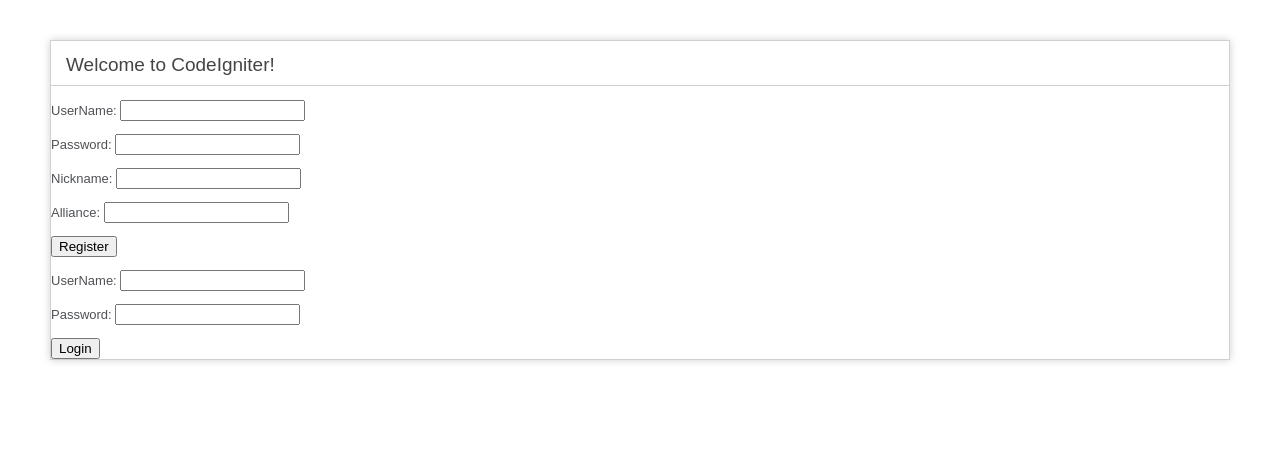
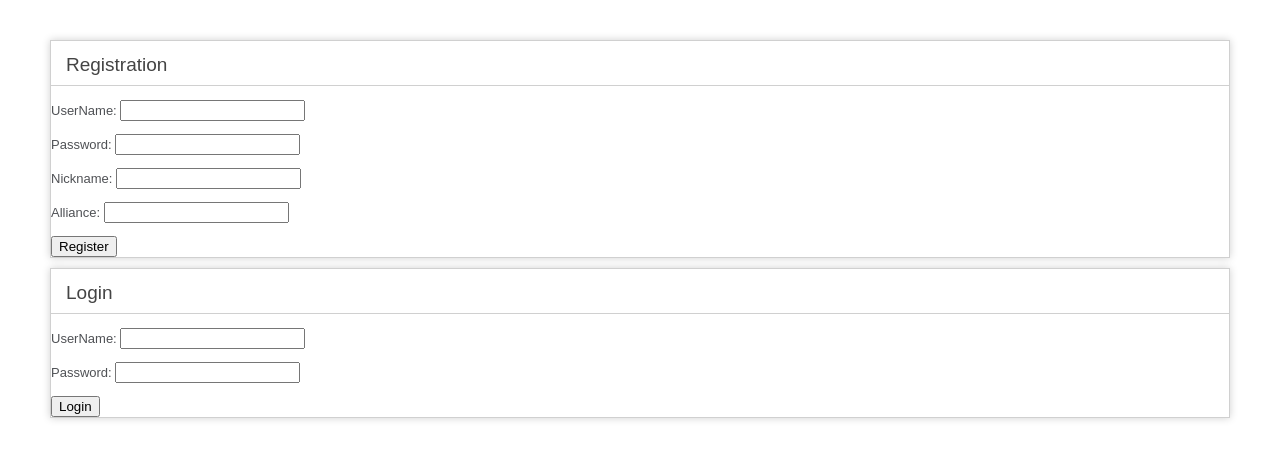
Before and after one commit to LarryShi/COMP7506SmartPhoneApp, a CodeIgniter app: page /database/ in a window 1280 px wide. Shown: the top 460 px of the page. Run offline with CodeIgniter, Linux system fonts and the light colour scheme; data that the repository does not hold is empty.

Commit message:
User Friendly Server API

```diff
--- a/ci/application/views/server.php
+++ b/ci/application/views/server.php
@@ -68,15 +68,7 @@ defined('BASEPATH') OR exit('No direct script access allowed');
 <body>
 
 <div id="container">
-	<h1>Welcome to CodeIgniter!</h1>
-
-	<?php
-
-		$array = json_decode(json_encode($display_value),true);
-		foreach($array as $row){
-		   echo $row['UserName'];
-		}
-	?>
+	<h1>Registration</h1>
 
 	<form enctype='application/json' action="http://i.cs.hku.hk/~zqshi/ci/index.php/Server/register" method="post">
 	  <p>UserName: <input type="text" name="UserName" /></p>
@@ -85,6 +77,10 @@ defined('BASEPATH') OR exit('No direct script access allowed');
 	  <p>Alliance: <input type="text" name="Alliance" /></p>
 	  <input type="submit" value="Register" />
 	</form>
+</div>
+<div id="container">
+	<h1>Login</h1>
+
 
 	<form enctype='application/json' action="http://i.cs.hku.hk/~zqshi/ci/index.php/Server/login" method="post">
 	  <p>UserName: <input type="text" name="UserName" /></p>
@@ -92,7 +88,10 @@ defined('BASEPATH') OR exit('No direct script access allowed');
 	  <input type="submit" value="Login" />
 	</form>
 
+
 </div>
+
+
 
 </body>
 </html>
```
